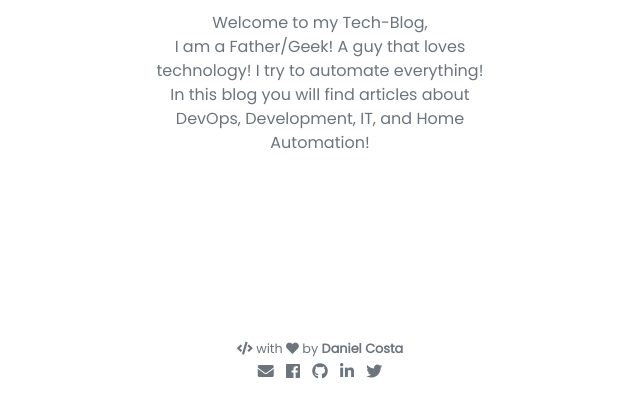
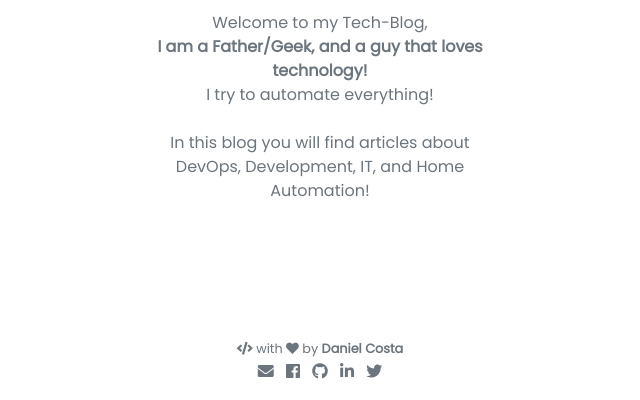
Before and after one commit to daco-tech/daco-tech.github.io, a Jekyll site: the page built from index.html, in a window 1280 px wide, cut to the strip 500-900 px from the top of the page. Shown: the whole strip, without its empty margins (320-960 px from the left). Built offline with Jekyll 4.4.1, drawn with Linux system fonts in a browser that asks for light colours; nearby versions of some CDN libraries.

Commit message:
First page improvements

```diff
--- a/_config.yml
+++ b/_config.yml
@@ -2,7 +2,8 @@
 title               : Daniel Costa
 description         :                                # >- means to ignore newlines until "url:"
                       Welcome to my Tech-Blog,<br/>
-                      I am a Father/Geek! A guy that loves technology! I try to automate everything!<br/>
+                      <b>I am a Father/Geek, and a guy that loves technology!</b><br/>
+                      I try to automate everything!<br/><br/>
                       In this blog you will find articles about DevOps, Development, IT, and Home Automation!
 
 url                 : ""                               # base hostname & protocol for your site (e.g. http://example.com)
```
